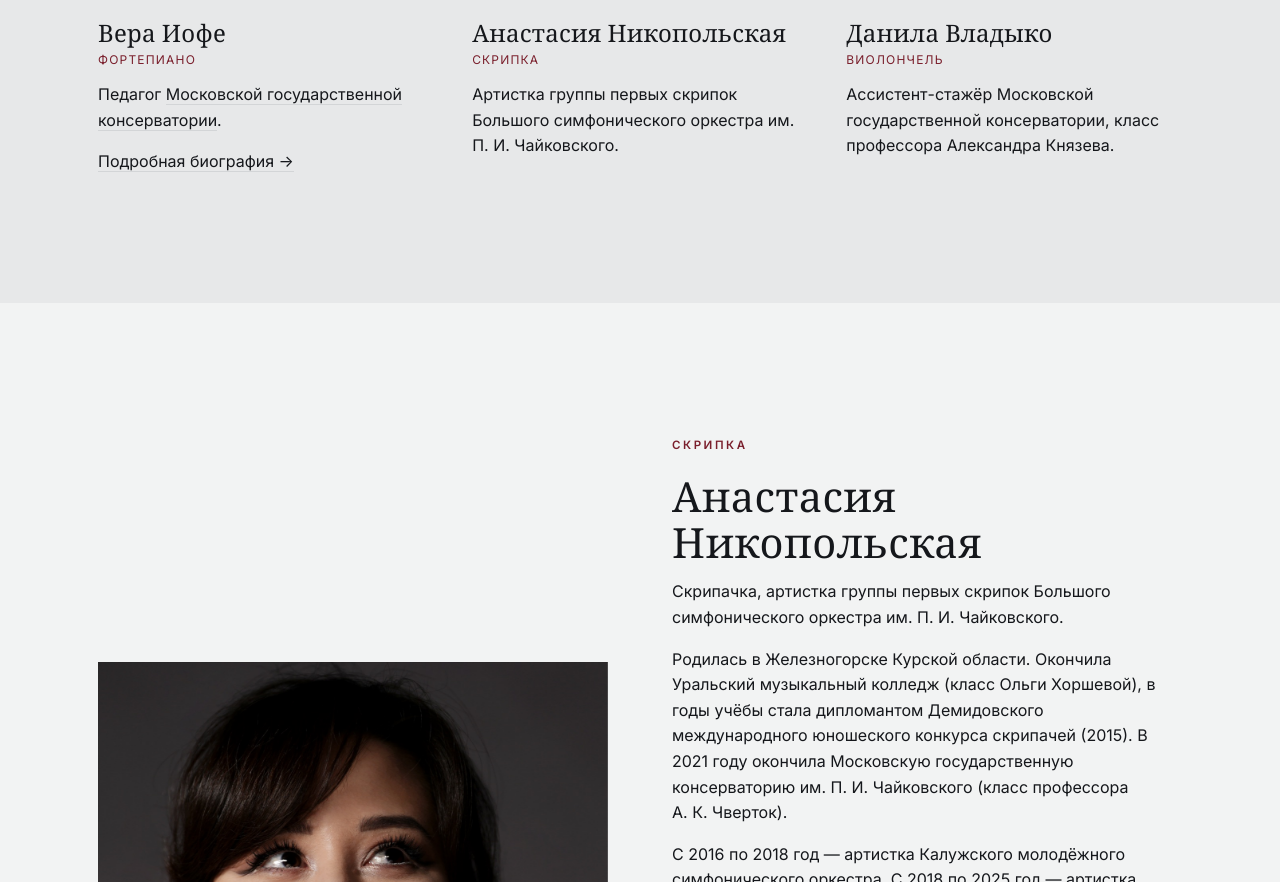
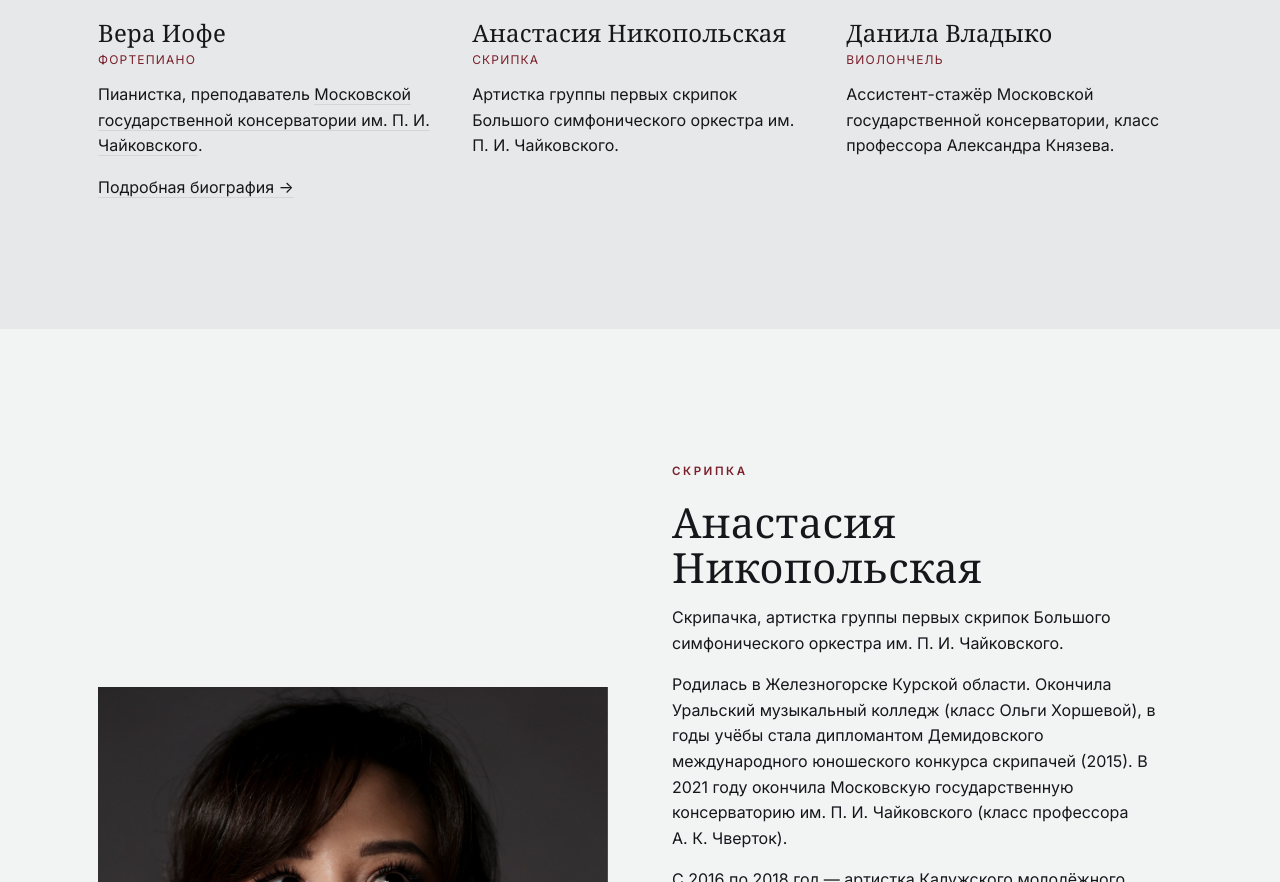
Before and after one commit to konstm-1/knushevitsky, a plain HTML site: page index.html in a window 1280 px wide. Shown: the part 2150-3032 px from the top of the page. Drawn offline with nearby package versions, Linux system fonts and the light colour scheme; a web font is replaced by a local one.

Commit message:
Update Vera's trio-card text: pianist + full conservatory name

```diff
--- a/index.html
+++ b/index.html
@@ -52,7 +52,7 @@
             <div class="zoom-media"><img src="/images/hero-portrait.jpg" alt="Вера Иофе" style="object-position:center 20%;"></div>
             <h3>Вера Иофе</h3>
             <p class="role">Фортепиано</p>
-            <p>Педагог <a href="https://www.mosconsv.ru/ru/person/148907" target="_blank" rel="noopener" style="border-bottom:1px solid var(--color-line);">Московской государственной консерватории</a>.</p>
+            <p>Пианистка, преподаватель <a href="https://www.mosconsv.ru/ru/person/148907" target="_blank" rel="noopener" style="border-bottom:1px solid var(--color-line);">Московской государственной консерватории им. П. И. Чайковского</a>.</p>
             <p style="margin-top:0.8rem;"><a href="https://veraiofe.ru/bio.html" style="border-bottom:1px solid var(--color-line);">Подробная биография →</a></p>
           </div>
           <div class="trio-card trio-card--secondary reveal reveal-delay-1">
```
